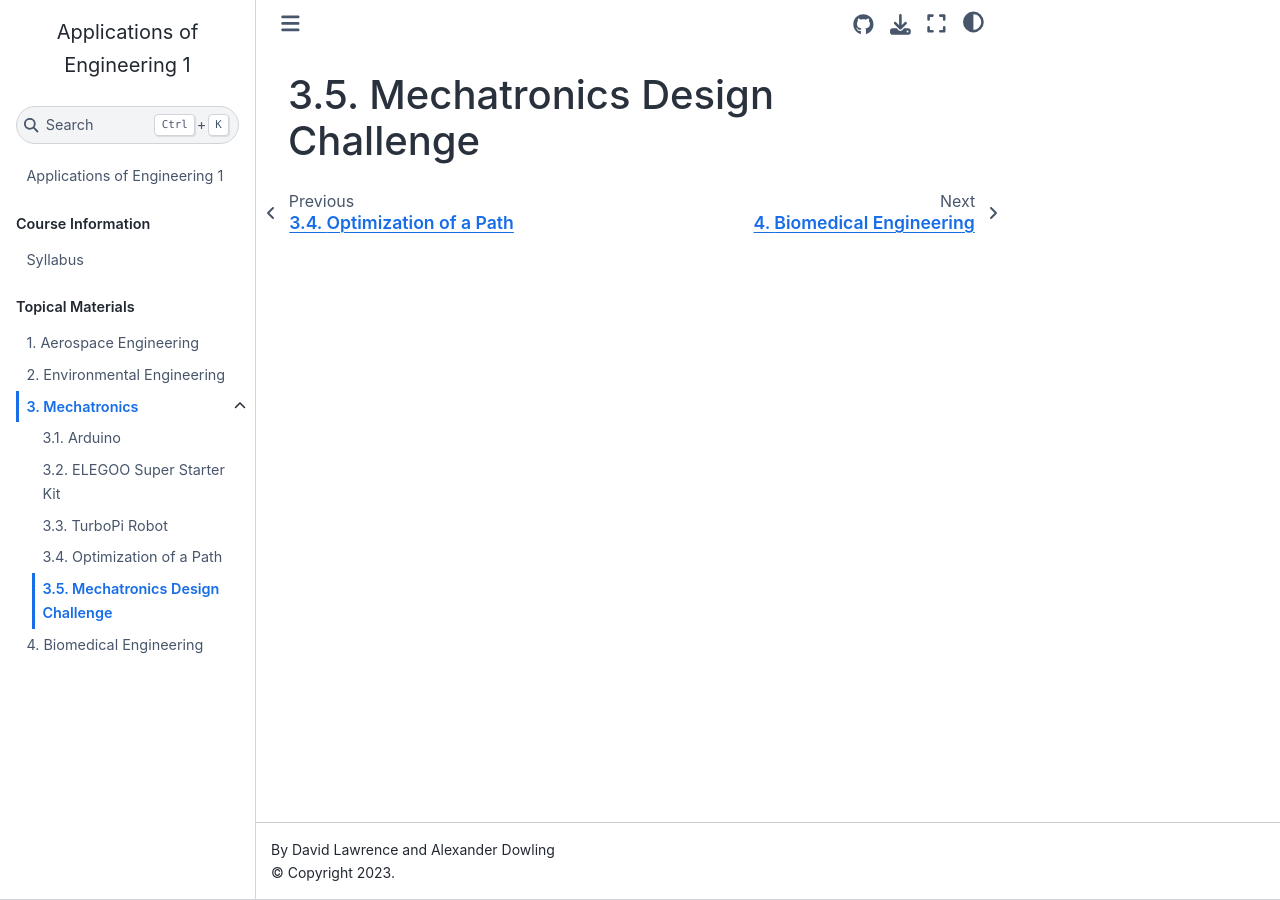
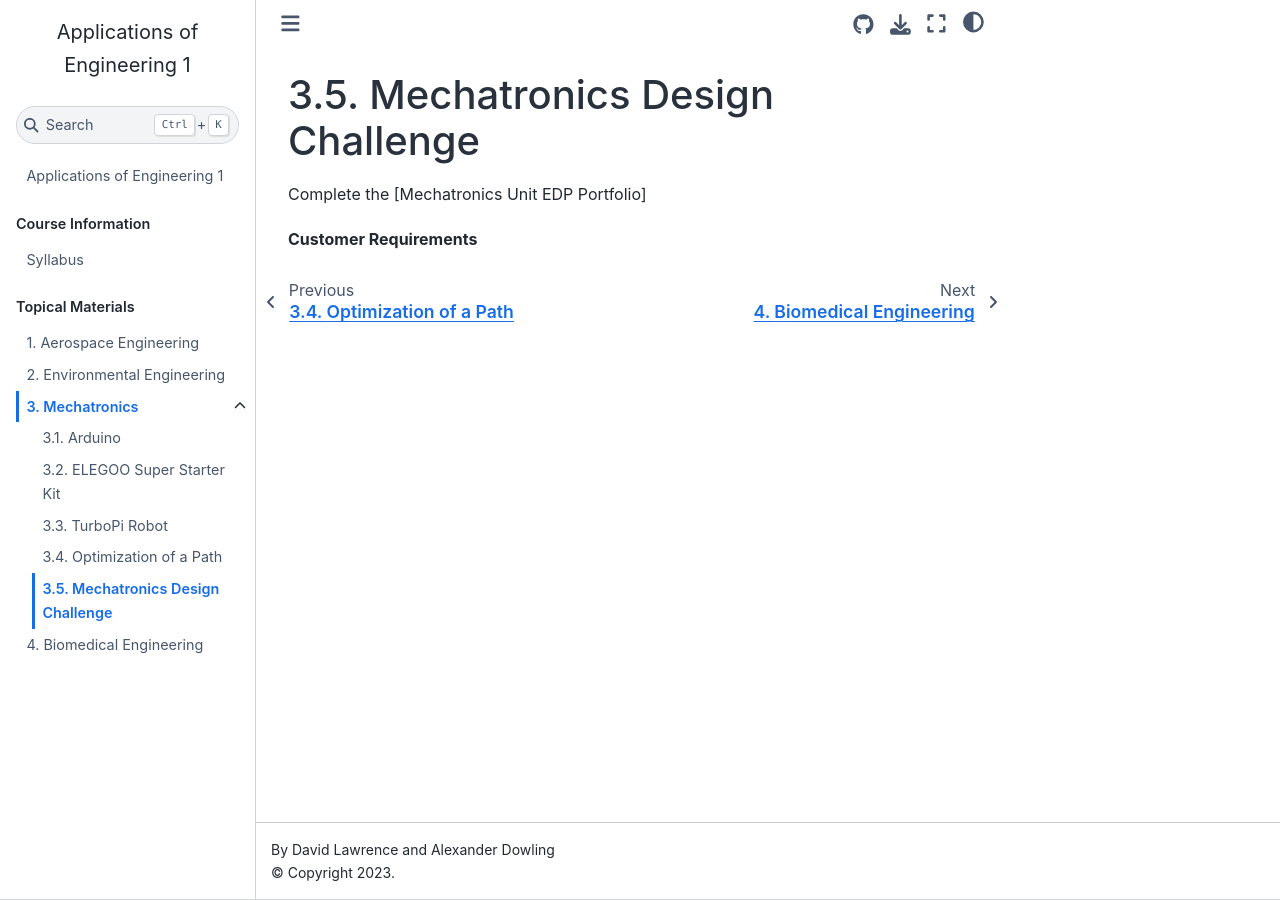
Before and after one commit to Culver-Academies/engineering1, a Jupyter Book: the page built from mech/designchallenge.md, in a window 1280 px wide. Built offline with Jupyter Book 1.0.4 settings and Sphinx 7.4.7 and the Sphinx Book theme 1.1.4, drawn with Linux system fonts in a browser that asks for light colours.

Commit message:
Update designchallenge.md

```diff
--- a/mech/designchallenge.md
+++ b/mech/designchallenge.md
@@ -1 +1,5 @@
 # Mechatronics Design Challenge
+
+Complete the [Mechatronics Unit EDP Portfolio]
+
+**Customer Requirements**
```
